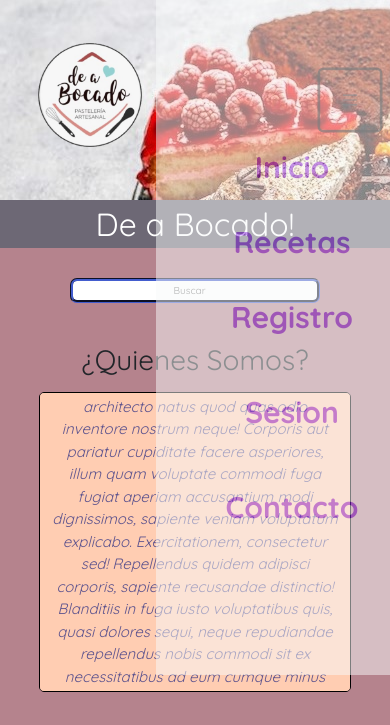
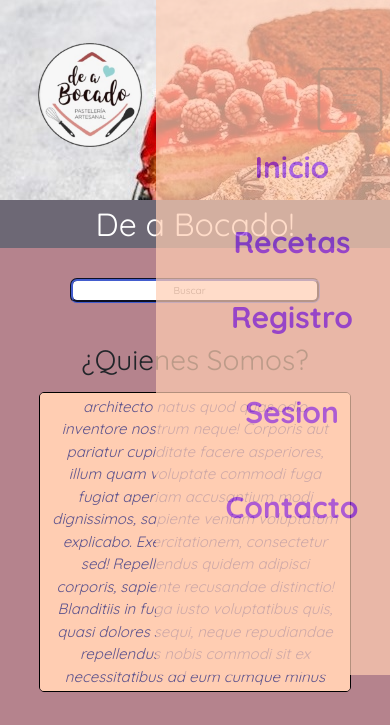
Before and after one commit to FedeeMessina/proyectoFrontEnd, a plain HTML site: page index.html in a window 390 px wide. Both pictures are taken after a click on the button "Toggle navigation". Shown: the top 725 px of the page. Drawn offline with Linux system fonts and the light colour scheme; grey boxes are pictures that could not be loaded.

Commit message:
arreglo de menu hamburguesa

```diff
--- a/css/styles.css
+++ b/css/styles.css
@@ -326,7 +326,7 @@ footer .container {
     width: 200px;
     z-index: 1;
     background-color: #ffcdb2;
-    opacity: 50%;
+    opacity: 70%;
     transform: translateX(100%);
     transition: transform 0.3s ease-in-out;
   }
@@ -395,7 +395,8 @@ footer .container {
     width: 70%;
     height: 80%;
     padding: 0px 1px 1px 0px;
-    background-color: #f8f9fa;
+    background-color: #ffcdb2;
+    opacity: 70%;
     transform: translateX(0);
     transition: transform 0.3s ease-in-out;
   }
```
